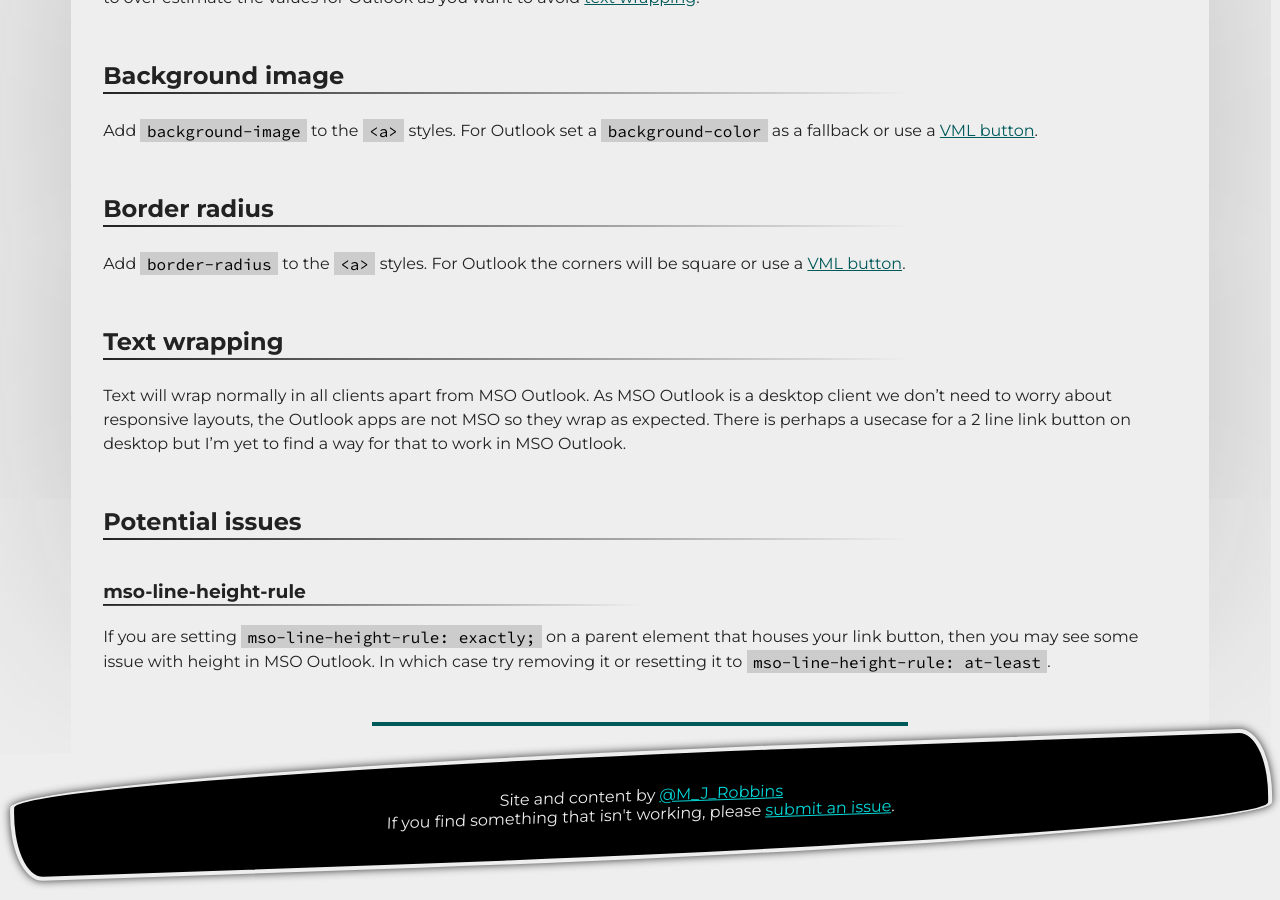
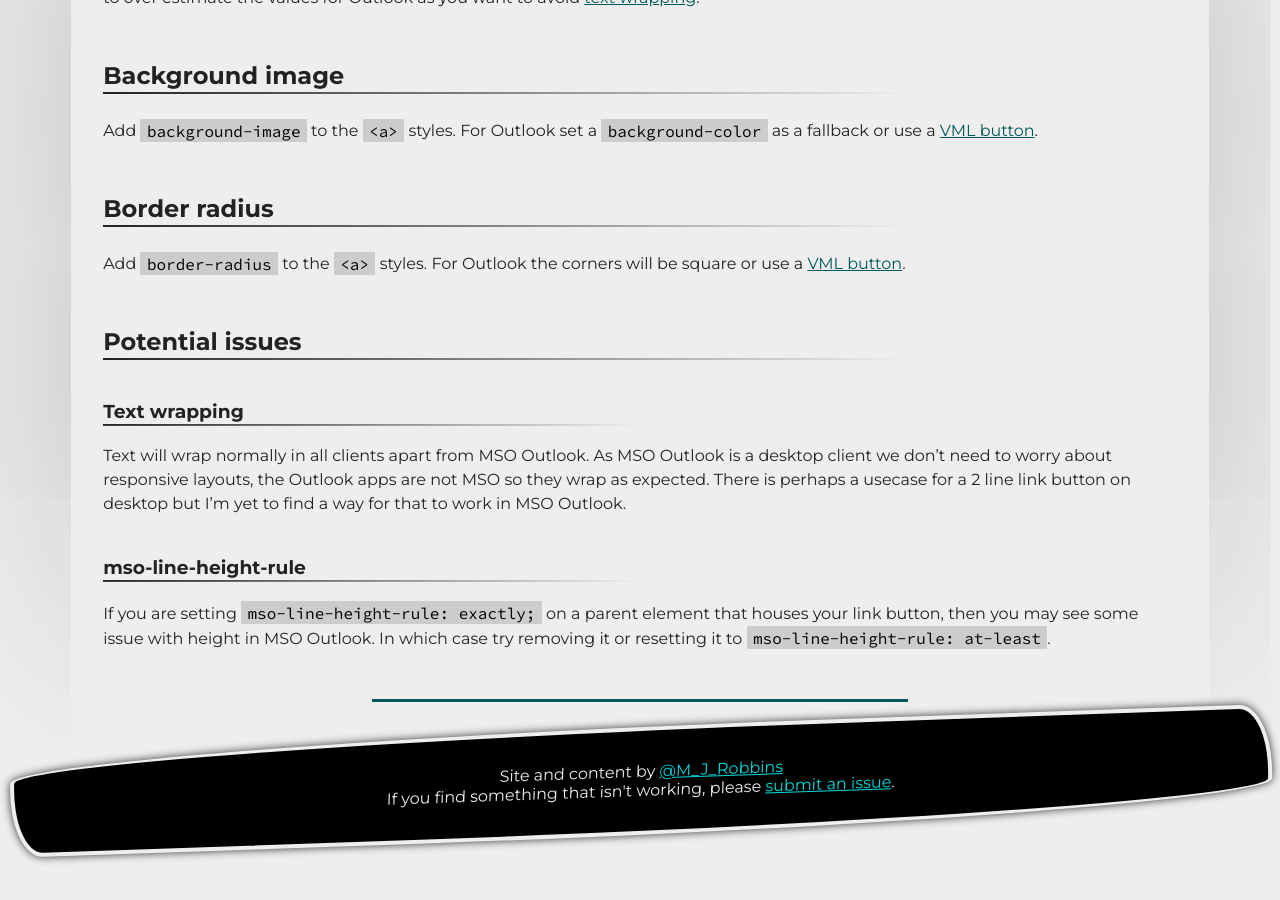
Before and after one commit to M-J-Robbins/good-email-code, a Jekyll site: the page built from email-code/link-button.md, in a window 1280 px wide and 900 px high, scrolled down 3058 px. Built offline with Jekyll 4.4.1, drawn with Linux system fonts in a browser that asks for light colours; our own code applies the rules of GitHub Pages for plain Markdown files; a script that is not in the unit is left out; after the commit the page ends 3934 px from its top, so only the background shows below that.

```diff
--- a/email-code/link-button.md
+++ b/email-code/link-button.md
@@ -87,9 +87,10 @@ Add `background-image` to the `<a>` styles.  For Outlook set a `background-color
 Add `border-radius` to the `<a>` styles.  For Outlook the corners will be square or use a [VML button](https://buttons.cm).
 
 
-## Text wrapping
+
+## Potential issues
+### Text wrapping
 Text will wrap normally in all clients apart from MSO Outlook.  As MSO Outlook is a desktop client we don't need to worry about responsive layouts, the Outlook apps are not MSO so they wrap as expected.  There is perhaps a usecase for a 2 line link button on desktop but I'm yet to find a way for that to work in MSO Outlook.
 
-## Potential issues
 ### mso-line-height-rule
 If you are setting `mso-line-height-rule: exactly;` on a parent element that houses your link button, then you may see some issue with height in MSO Outlook. In which case try removing it or resetting it to `mso-line-height-rule: at-least`.
```
